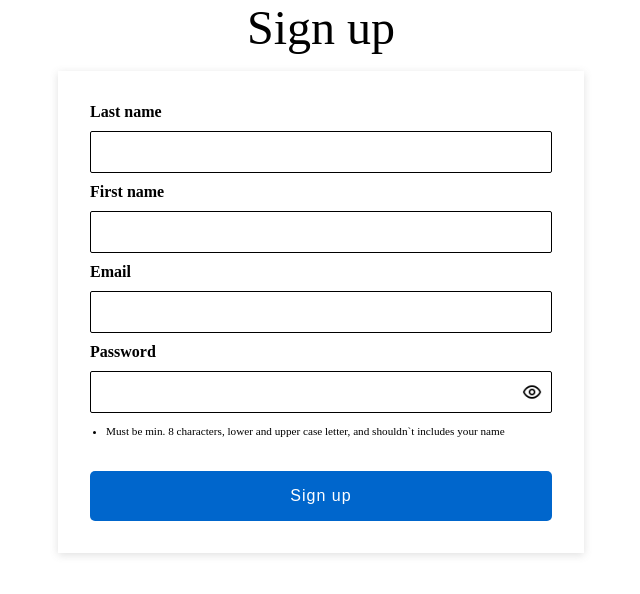
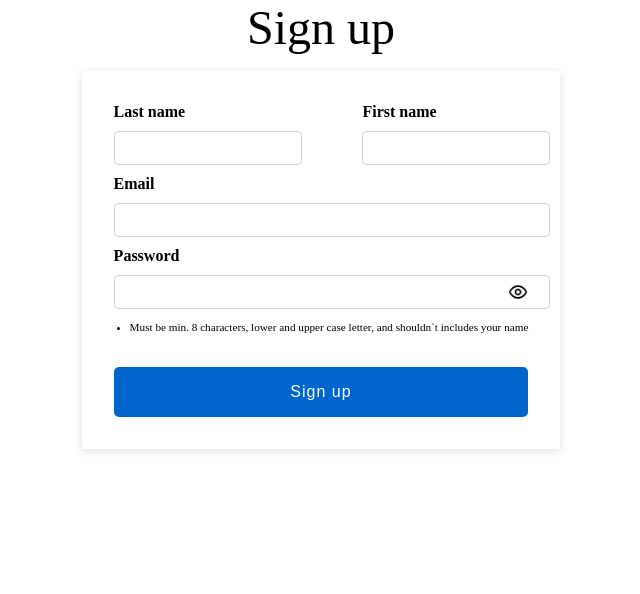
Before and after one commit to di22/sign-up, an Angular app: page / in a window 1280 px wide. Shown: the top 594 px of the page, without its empty margins (319-959 px from the left). Built offline with nearby package versions, Linux system fonts and the light colour scheme.

Commit message:
enhance ui

```diff
--- a/src/app/pages/sign-up/sign-up.component.html
+++ b/src/app/pages/sign-up/sign-up.component.html
@@ -3,11 +3,17 @@
     <header class="header">Sign up</header>
     <div class="card d-flex flex-column">
       <form [formGroup]="form" class="form" (keydown.enter)="validate()">
-        <app-input label="Last name" [control]="firstName" [type]="controlTypes.Text" [autofocus]="true"></app-input>
-        <app-input label="First name" [control]="lastName" [type]="controlTypes.Text"></app-input>
-        <app-input label="Email" [control]="email" [type]="controlTypes.Email"></app-input>
-        <app-input-password label="Password" [control]="password" [customErrorMessages]="passwordErrorMessages"
-                            [type]="controlTypes.Password"></app-input-password>
+        <div class="d-flex flex-row w-100 justify-content-between">
+          <div class="form-col-5">
+            <app-input label="Last name" [control]="firstName" [type]="controlTypes.Text" [autofocus]="true"></app-input>
+          </div>
+          <div class="form-col-5">
+            <app-input label="First name" [control]="lastName" [type]="controlTypes.Text"></app-input>
+          </div>
+        </div>
+          <app-input label="Email" [control]="email" [type]="controlTypes.Email"></app-input>
+          <app-input-password label="Password" [control]="password" [customErrorMessages]="passwordErrorMessages"
+                              [type]="controlTypes.Password"></app-input-password>
       </form>
       <button data-test="form-button" type="button" (click)="validate()" class="button primary-button">
         Sign up
--- a/src/app/pages/sign-up/sign-up.component.scss
+++ b/src/app/pages/sign-up/sign-up.component.scss
@@ -4,7 +4,6 @@
 
   .main {
     .header {
-      font-family: 'Kelly Slab', cursive;
       margin-bottom: 1rem;
       font-size: 3rem;
     }
@@ -16,6 +15,8 @@
     }
 
     .form {
+      display: flex;
+      flex-direction: column;
       align-self: center;
     }
 
--- a/src/app/shared/components/form/input/input.component.html
+++ b/src/app/shared/components/form/input/input.component.html
@@ -1,4 +1,4 @@
-<div class="d-flex flex-column">
+<div>
   <label class="form__label">{{label}}</label>
   <input [type]="type" [formControl]="control" placeholder="{{label}}"
          class="form__input" [ngClass]="{'invalid': control.invalid && control.touched}"
--- a/src/app/shared/components/form/input/pasword-input/password-input.component.html
+++ b/src/app/shared/components/form/input/pasword-input/password-input.component.html
@@ -1,11 +1,10 @@
-<div class="d-flex flex-column">
+<div class="position-relative">
   <label class="form__label">{{label}}</label>
-  <div class="password position-relative d-flex align-items-center">
   <input class="form__input" [type]="type" [formControl]="control" placeholder="{{label}}"
           [ngClass]="{'invalid': control.invalid && control.touched}"
          autoFocus [autofocus]="autofocus"/>
     <img class="cursor-pointer position-absolute" (click)="togglePasswordVisibility()" ngSrc="assets/icons/{{icon()}}.png" [width]="20" [height]="20" alt="password-show">
-  </div>
+
   <app-control-error-message [control]="control" [label]="label" [customErrorMessages]="customErrorMessages"></app-control-error-message>
   <span class="password-alert">Must be min. 8 characters, lower and upper case letter, and shouldn`t includes your name</span>
 </div>
--- a/src/app/shared/components/form/input/pasword-input/password-input.component.ts
+++ b/src/app/shared/components/form/input/pasword-input/password-input.component.ts
@@ -13,7 +13,8 @@ import {ControlTypes} from "../../../../constants/control-types";
   styles: [`
     :host {
       img {
-        right: 10px;
+        right: 0px;
+        top: 35px;
       }
 
       .password-alert {
--- a/src/assets/scss/_variables.scss
+++ b/src/assets/scss/_variables.scss
@@ -1,3 +1,3 @@
 :root{
-  --input-height: 2.5rem;
+  --input-height: 2rem;
 }
--- a/src/styles.scss
+++ b/src/styles.scss
@@ -14,6 +14,24 @@ html > * {
 body {
   position: relative;
 }
+
+input {
+  display: block;
+  width: 100%;
+}
+
+.w-100 {
+  width: 100%;
+}
+
+.w-90 {
+  width: 90%;
+}
+
+.w-75 {
+  width: 75%;
+}
+
 
 .w-50 {
   width: 50%;
@@ -43,6 +61,10 @@ body {
   justify-content: center;
 }
 
+.justify-content-between {
+  justify-content: space-between;
+}
+
 .align-items-center {
   align-items: center;
 }
@@ -63,17 +85,19 @@ body {
 
 
 // form
+
 .form__input {
-  width: clamp(120px, 50vw, 420px);
   height: var(--input-height);
-  padding: 0 1.25rem;
-  border: 1px solid #000;
-  border-radius: 2px;
+  padding-left: 10px;
+  padding-right: 10px;
+  color: #666;
+  border: 1px solid #d6d6d6;
+  border-radius: 4px;
+  background: white;
+  outline: none;
+  width: 100%;
   margin: 0.625rem auto;
   transition: all 250ms;
-  @media (min-width: 768px) {
-    width: clamp(120px, 35vw, 420px);
-  }
 
   &::placeholder {
     display: none;
@@ -107,3 +131,39 @@ body {
     background-color: #fff;
   }
 }
+
+[class*="form-col"] {
+  flex: 0 1 100%;
+}
+
+@media (max-width: 575px) {
+  [class*="form-col"] {
+    flex: 0 1 100%;
+  }
+
+  .flex-row {
+    flex-direction: column;
+  }
+}
+
+@media (min-width: 576px) {
+  .form-col-4 {
+    flex: 0 0 33.33333%;
+    max-width: 33.33333%;
+  }
+
+  .form-col-5 {
+    flex: 0 0 40%;
+    max-width: 40%;
+  }
+
+  .form-col-8 {
+    flex: 0 0 66.66667%;
+    max-width: 66.66667%;
+  }
+
+  .form-col-12 {
+    flex: 0 0 100%;
+    max-width: 100%;
+  }
+}
```
